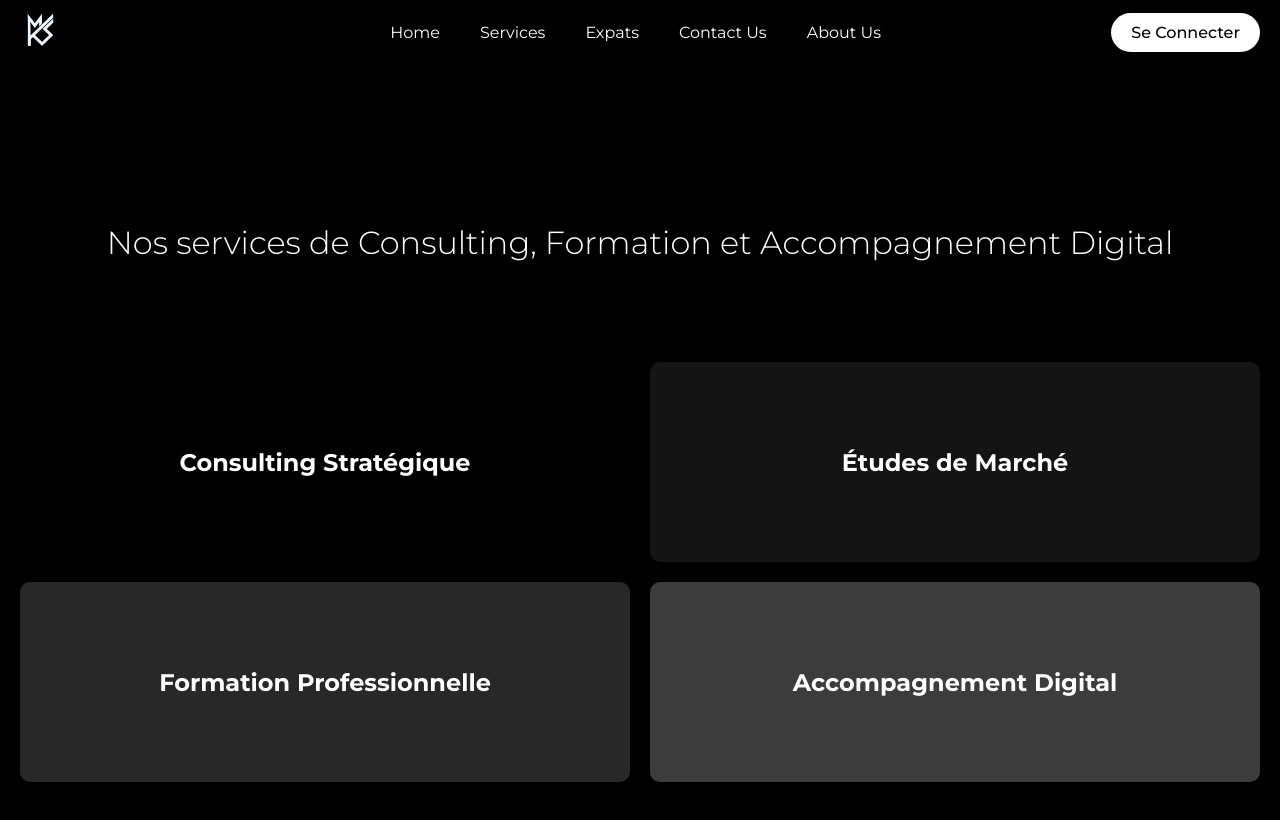
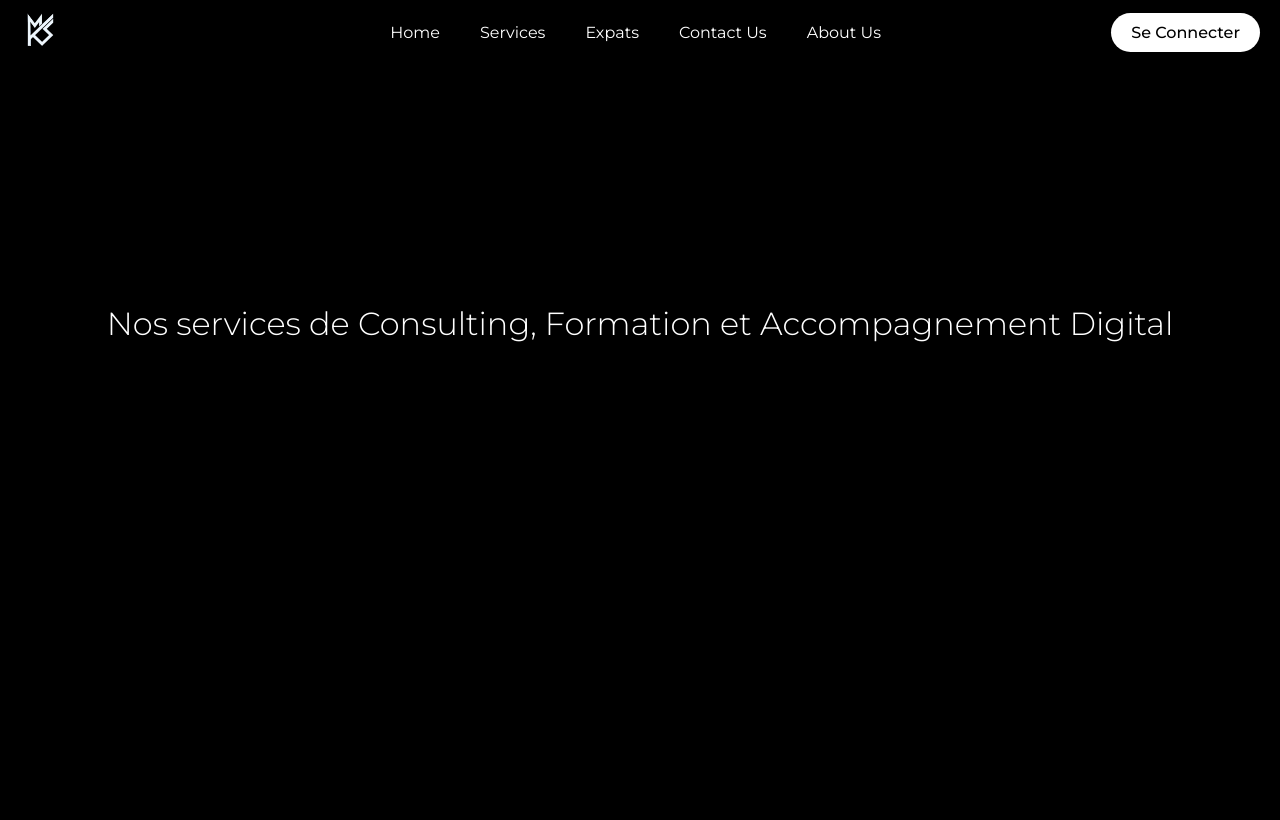
Before and after one commit to SOf1AN3/Project-Alpha, a React (Vite) app in the folder frontend/: page /services in a window 1280 px wide. Shown: the top 820 px of the page. Built offline with nearby package versions, Linux system fonts and the light colour scheme.

Commit message:
Bug de la page Services

```diff
--- a/frontend/src/App.css
+++ b/frontend/src/App.css
@@ -74,9 +74,12 @@ button {
   color: black;
 }
 
-button:active {
-  background-color: rgb(161, 161, 161);
+.connexion-btn:active {
+  background-color: rgb(50, 50, 50);
+  color: white;
 }
+
+
 
 li {
   display: flex;
--- a/frontend/src/components/Cards.jsx
+++ b/frontend/src/components/Cards.jsx
@@ -1,4 +1,4 @@
-import React, { useState, lazy, Suspense } from 'react';
+import React, { useState, useEffect, lazy, Suspense } from 'react';
 import '../styles/services.css';
 import exitIcon from '../assets/exit.png';
 import image1 from '../assets/1.jpg';
@@ -10,6 +10,21 @@ const LazyImage = lazy(() => import('./LazyImage'));
 
 const Cards = () => {
      const [expandedCard, setExpandedCard] = useState(null);
+     const [showCards, setShowCards] = useState(false);
+
+     useEffect(() => {
+          const handleScroll = () => {
+               if (window.scrollY > 1) {
+                    setShowCards(true);
+               } else {
+                    setShowCards(false);
+               }
+          };
+
+          window.addEventListener('scroll', handleScroll);
+          return () => window.removeEventListener('scroll', handleScroll);
+     }, []);
+
      const services = [
           {
                title: "Consulting Stratégique",
@@ -46,8 +61,10 @@ const Cards = () => {
 
      return (
           <div className="services-wrapper">
-               <h1 className="services-title no-select">Nos services de Consulting, Formation et Accompagnement Digital</h1>
-               <div className={`services-container ${expandedCard !== null ? 'expanded' : ''}`}>
+               <div className="services-title-container">
+                    <h1 className="services-title no-select">Nos services de Consulting, Formation et Accompagnement Digital</h1>
+               </div>
+               <div className={`services-container ${showCards ? 'show' : ''}`}>
                     {services.map((service, index) => (
                          <div
                               key={index}
@@ -55,8 +72,7 @@ const Cards = () => {
                               onClick={() => handleCardClick(index)}
                               style={{ backgroundColor: `rgb(${index * 20}, ${index * 20}, ${index * 20})` }}
                          >
-                              <h2>{service.title}</h2>
-                              {expandedCard === index && (
+                              {expandedCard === index ? (
                                    <>
                                         <div className="card-image">
                                              <Suspense fallback={<div>Loading...</div>}>
@@ -64,11 +80,16 @@ const Cards = () => {
                                              </Suspense>
                                         </div>
                                         <div className="card-content">
+                                             <h2>{service.title}</h2>
                                              <p className="service-content">{service.content}</p>
                                         </div>
                                         <button className="close-button" onClick={handleCloseClick}>
                                              <img src={exitIcon} alt="Close" />
                                         </button>
+                                   </>
+                              ) : (
+                                   <>
+                                        <h2>{service.title}</h2>
                                    </>
                               )}
                          </div>
--- a/frontend/src/styles/services.css
+++ b/frontend/src/styles/services.css
@@ -2,24 +2,46 @@
      background-color: #000;
      min-height: 100vh;
      padding: 20px;
+     overflow: hidden;
+     /* Disable scrolling */
+}
+
+.services-title-container {
+     height: 50vh;
+     /* Reduced height */
+     display: flex;
+     justify-content: center;
+     align-items: center;
 }
 
 .services-title {
      color: white;
      font-weight: 300;
      text-align: center;
-     margin: 100px 0;
+     margin: 0;
 }
 
 .services-container {
      display: grid;
      grid-template-columns: repeat(2, 1fr);
      gap: 20px;
-     transition: all 0.3s ease;
+     transition: opacity 0.5s ease, transform 0.5s ease;
+     opacity: 0;
+     transform: translateY(50px);
+     height: 100vh;
+     /* Full height */
+     overflow: hidden;
+     /* Disable scrolling */
+}
+
+.services-container.show {
+     opacity: 1;
+     transform: translateY(0);
 }
 
 .service-card {
-     background-color: #000;
+     background-color: #333;
+     /* Lighter shade */
      color: white;
      border-radius: 10px;
      padding: 20px;
@@ -31,7 +53,20 @@
      justify-content: center;
      align-items: center;
      text-align: center;
-     height: 200px;
+     height: 100%;
+     /* Full height */
+     box-shadow: 0 4px 8px rgba(0, 0, 0, 0.1);
+     /* Default subtle shadow */
+}
+
+.service-card:first-child {
+     background-color: #444;
+     /* Slightly lighter shade for the first card */
+}
+
+.service-card:not(.expanded):hover {
+     box-shadow: 0 0px 150px rgba(255, 255, 255, 0.2);
+     /* Purple shadow on hover */
 }
 
 .service-card h2 {
@@ -82,12 +117,10 @@
      box-sizing: border-box;
 }
 
-.service-card.expanded h2 {
-     position: absolute;
-     top: 20px;
-     left: 20px;
+.service-card.expanded .card-content h2 {
+     position: static;
      font-size: 2em;
-     margin: 0;
+     margin-bottom: 20px;
 }
 
 .service-card.expanded .service-content {
@@ -135,9 +168,7 @@
           height: 50%;
      }
 
-     .service-card.expanded h2 {
-          top: 10px;
-          left: 10px;
+     .service-card.expanded .card-content h2 {
           font-size: 1.5em;
      }
 }
```
